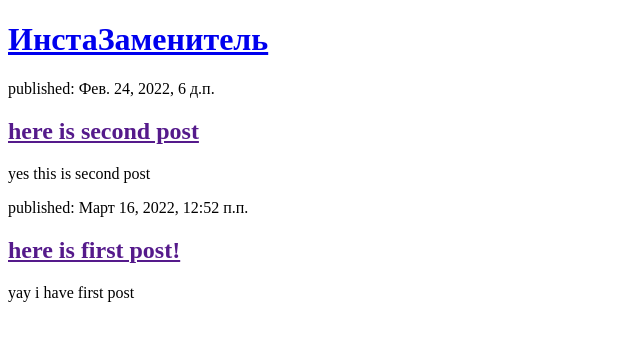
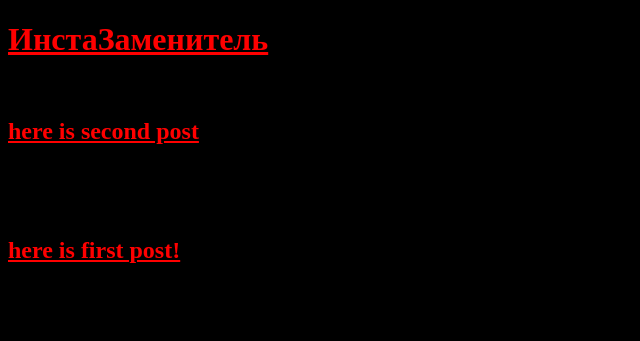
Before and after one commit to CyberPanCake3000/djangoway, a Django app: page / in a window 1280 px wide. Shown: the top 341 px of the page, without its empty margins (0-640 px from the left). Run offline with Django 3.2, Linux system fonts and the light colour scheme; data comes from the database, SQL or seed files in the repository.

Commit message:
another one fuckup...

```diff
--- a/blog/templates/blog/post_list.html
+++ b/blog/templates/blog/post_list.html
@@ -1,8 +1,11 @@
+{% load static %}
+
 <!DOCTYPE html>
 <html lang="en">
 <head>
     <meta charset="UTF-8">
     <title>ИстаЗаменитель</title>
+    <link rel="stylesheet" href="{% static 'css/blog.css' %}">
 </head>
 <body>
     <header>
--- /dev/null
+++ b/blog/templates/blog/static/css/blog.css
@@ -0,0 +1,7 @@
+h1 a, h2 a {
+    color: red;
+}
+
+body{
+    background-color: #000;
+}
```
